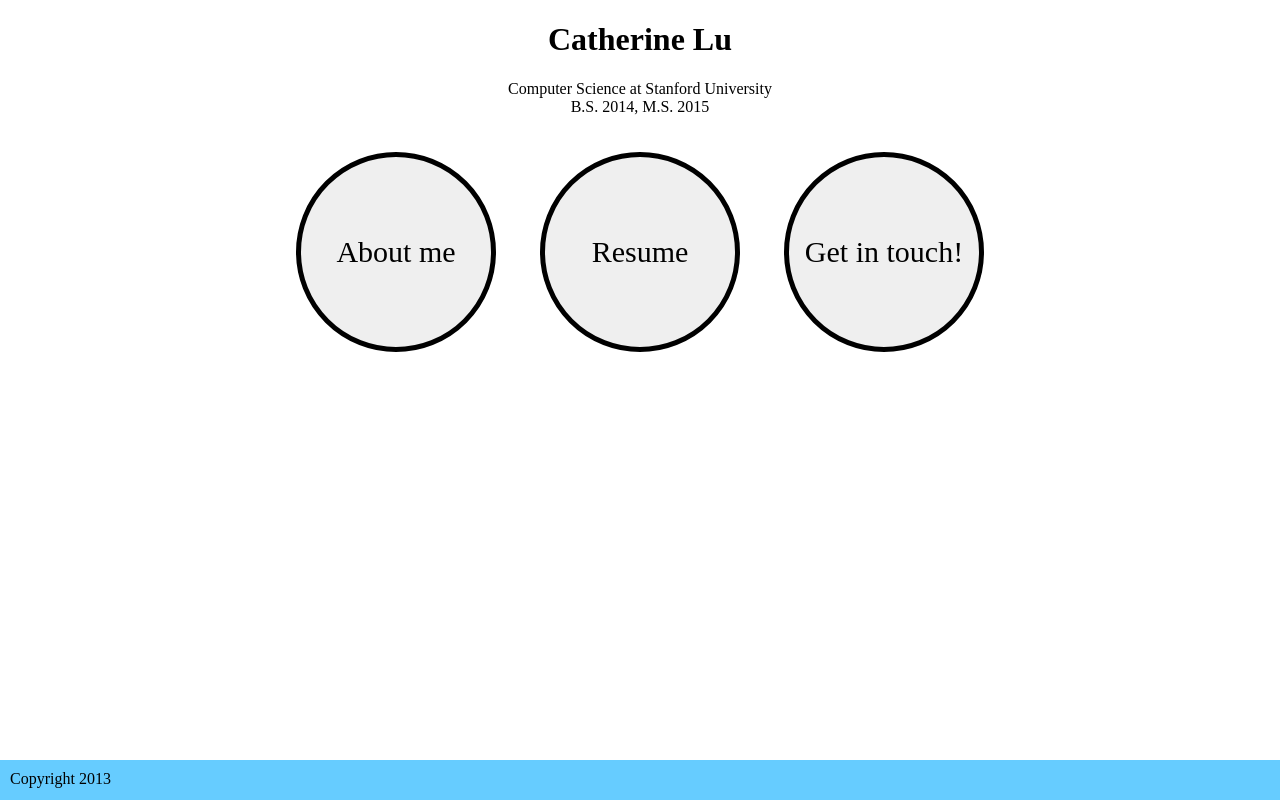
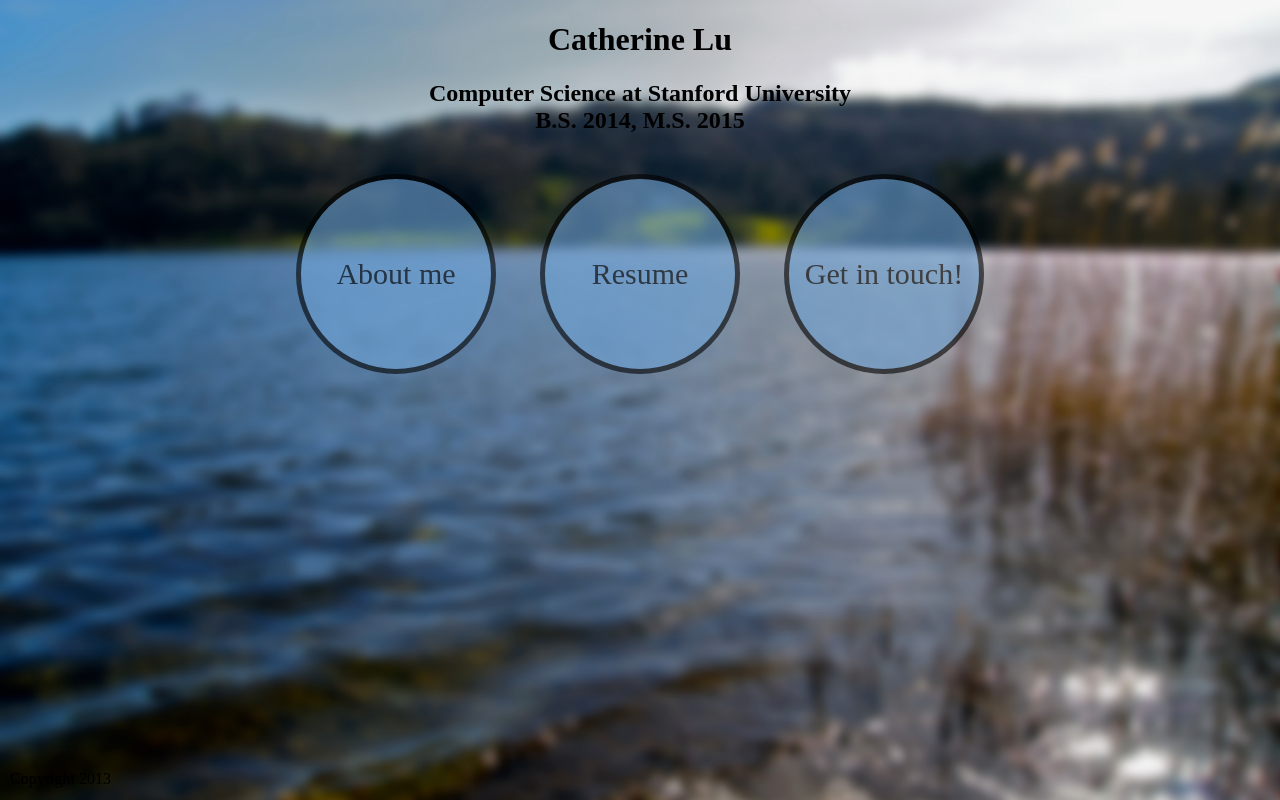
Before and after one commit to catherinelu/personal-website, a PHP site: page / in a window 1280 px wide. Run offline with PHP 8.4, Linux system fonts and the light colour scheme; some web fonts are replaced.

Commit message:
Added background image

```diff
--- a/index.html
+++ b/index.html
@@ -10,11 +10,11 @@
 <!-- HTML Body -->
 <body>
 	<h1>Catherine Lu</h1>
-	<p>
+	<h2>
 		Computer Science at Stanford University
 		<br>
 		B.S. 2014, M.S. 2015
-	</p>
+	</h2>
 	<!-- Buttons -->
 	<div id="container">
 		<a href="#"><button class="about">About me</button></a>
--- a/style.css
+++ b/style.css
@@ -1,3 +1,12 @@
+html {
+	/* Set the background */
+	background: url('images/bg.jpg') no-repeat center center fixed;
+	-webkit-background-size: cover;
+	-moz-background-size: cover;
+	-o-background-size: cover;
+	background-size: cover;
+}
+
 body {
 	margin:0;
 	text-align:center;
@@ -18,16 +27,21 @@ button {
     margin:20px;
     font-family:Combo;
     font-size:30px;
+    background:#71A5D9;
+   	filter:alpha(opacity=60); /* IE */
+    -moz-opacity:0.6; /* Mozilla */
+    opacity: 0.6; /* CSS3 */
 }
 
 a button {
-	-webkit-transition:background 0.3s ease-in;
+	-webkit-transition:background 0.7s ease-in;
 	-webkit-transition:border 0.5s ease-in;
 }
 
 a:hover button {
+	cursor:pointer;
 	border: 2px solid #000;
-	background:#6cf;
+	background:#5393D4;
 }
 
 footer {
@@ -35,7 +49,6 @@ footer {
 	bottom:0;
 	width:100%;
 	height:20px;  /* Height of the footer */
-	background:#6cf;
 	padding:10px;
 	text-align:left;
 }
```
Also changed, not shown: images/bg.jpg (added), 1 other file.
